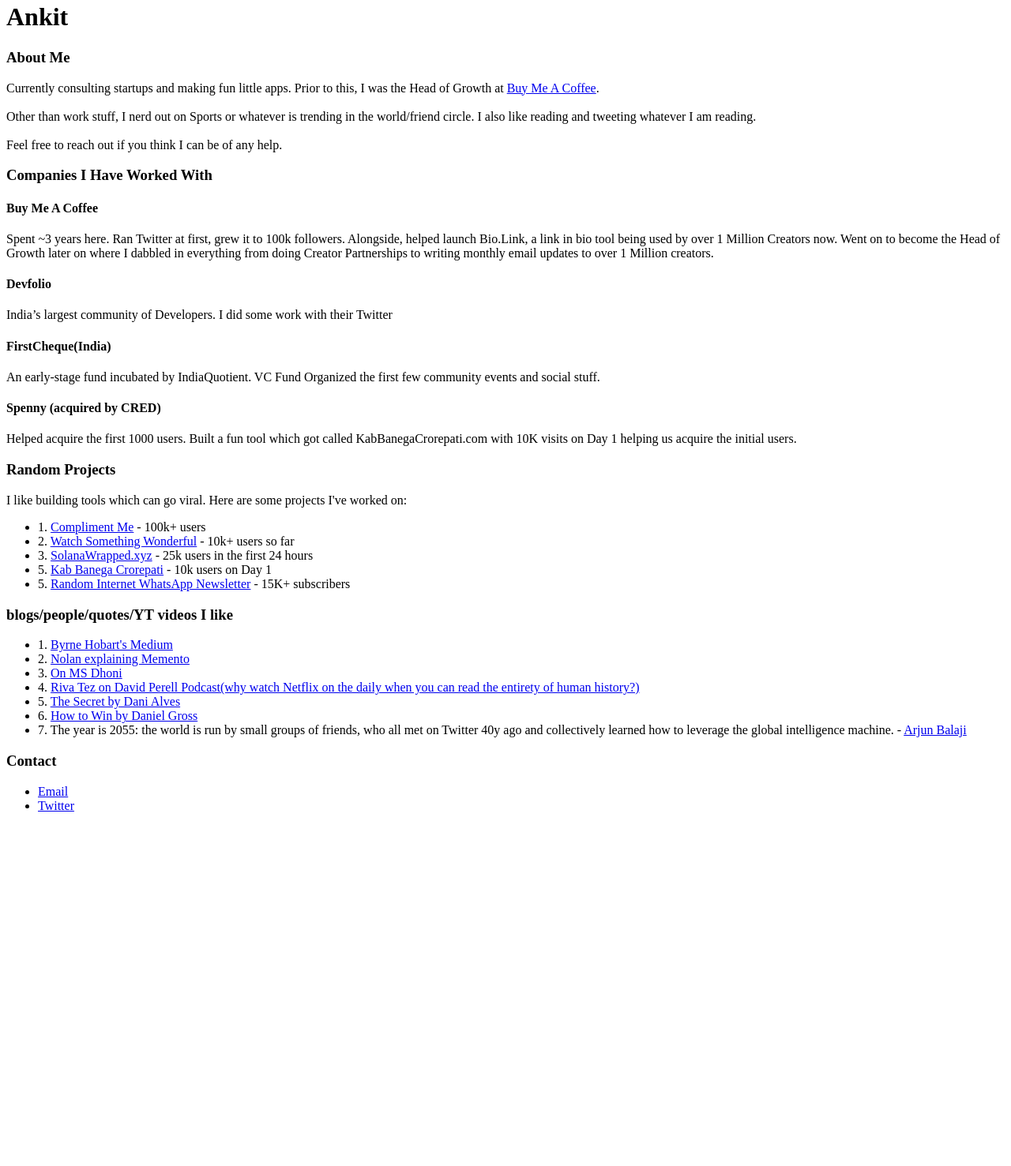
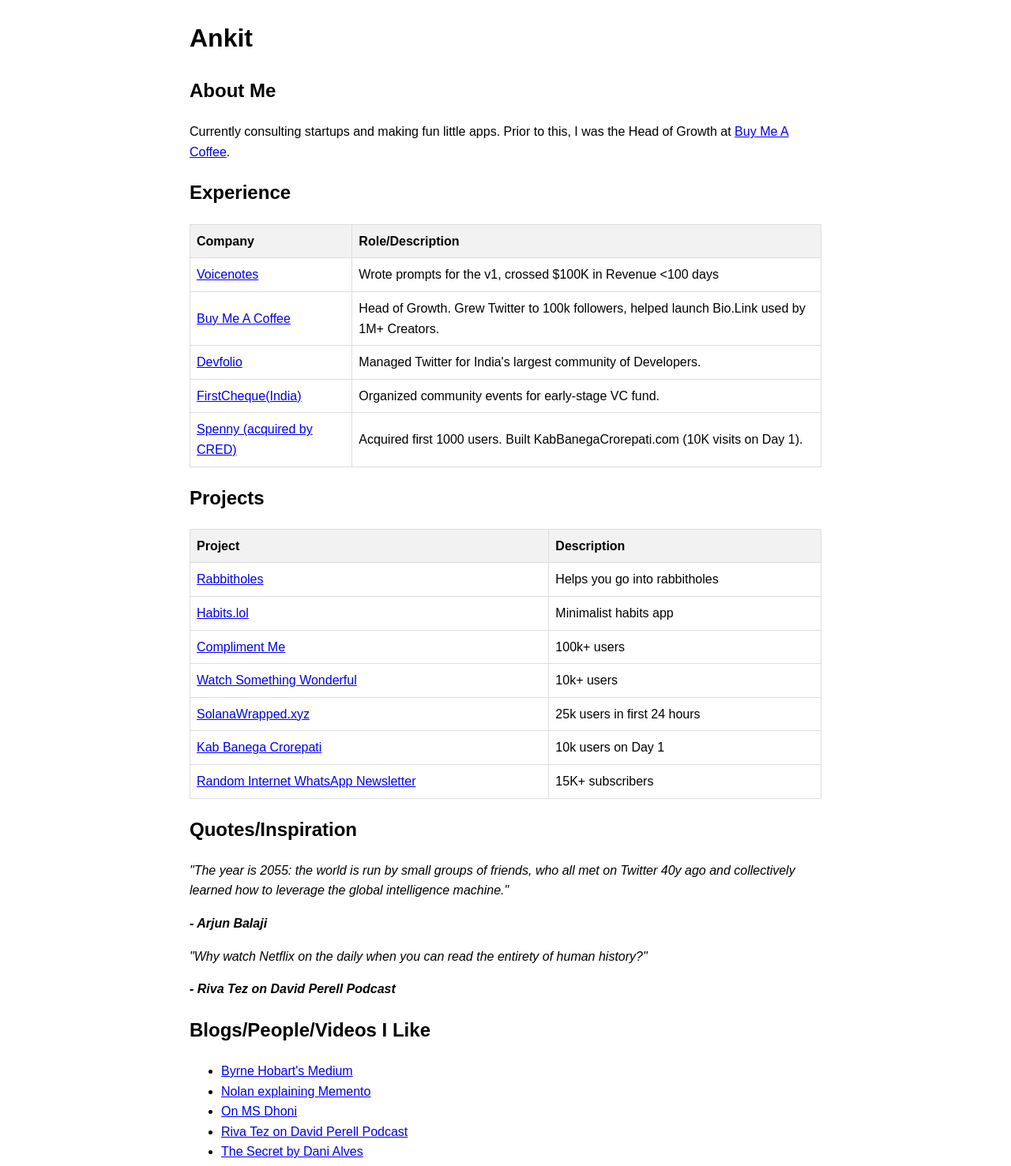
Before and after one commit to ankitkr0/personal, a plain HTML site: page index.html in a window 1280 px wide. Shown: the part 18-1495 px from the top of the page at 79% size. Before the commit the page ends 1064 px from the top, so only its background shows below. Drawn offline with Linux system fonts and the light colour scheme.

Commit message:
Update index.html

```diff
--- a/index.html
+++ b/index.html
@@ -1,73 +1,133 @@
 <!DOCTYPE html>
 <html lang="en">
-<link rel="stylesheet" href="style.css">
-<link rel="icon" type="image/x-icon" href="favicon.ico">
+<head>
+    <meta charset="UTF-8">
+    <meta name="viewport" content="width=device-width, initial-scale=1.0">
+    <title>Ankit</title>
+    <style>
+        body {
+            font-family: Arial, sans-serif;
+            line-height: 1.6;
+            margin: 0 auto;
+            max-width: 800px;
+            padding: 20px;
+        }
+        table {
+            border-collapse: collapse;
+            width: 100%;
+            margin-bottom: 20px;
+        }
+        th, td {
+            border: 1px solid #ddd;
+            padding: 8px;
+            text-align: left;
+        }
+        th {
+            background-color: #f2f2f2;
+        }
+        .quote {
+            font-style: italic;
+            margin-bottom: 10px;
+        }
+        .quote-source {
+            font-weight: bold;
+        }
+    </style>
+</head>
 <body>
-    <header>
-        <div class="container">
-            <h1>Ankit</h1>
-        </div>
-    </header>
+    <h1>Ankit</h1>
 
-    <div class="container content">
-        <section id="about">
-            <h3>About Me</h3>
-        <p>Currently consulting startups and making fun little apps. Prior to this, I was the Head of Growth at <a href="https://www.buymeacoffee.com" target="_blank">Buy Me A Coffee</a>.<br> <br> Other than work stuff, I nerd out on Sports or whatever is trending in the world/friend circle. I also like reading and tweeting whatever I am reading. <br> <br> Feel free to reach out if you think I can be of any help.</p>
-        </section>
+    <h2>About Me</h2>
+    <p>Currently consulting startups and making fun little apps. Prior to this, I was the Head of Growth at <a href="https://www.buymeacoffee.com" target="_blank">Buy Me A Coffee</a>.</p>
 
-      <section id="companies-worked">
-          <h3>Companies I Have Worked With</h3>
-        <div class="company">
-        <h4>Buy Me A Coffee</h4>
-        <p>Spent ~3 years here. Ran Twitter at first, grew it to 100k followers. Alongside, helped launch Bio.Link, a link in bio tool being used by over 1 Million Creators now. Went on to become the Head of Growth later on where I dabbled in everything from doing Creator Partnerships to writing monthly email updates to over 1 Million creators.</p>
-          <div class="company">
-              <h4>Devfolio</h4>
-              <p>India’s largest community of Developers. I did some work with their Twitter</p>
-          </div>
-          <div class="company">
-              <h4>FirstCheque(India)</h4>
-              <p>An early-stage fund incubated by IndiaQuotient. VC Fund Organized the first few community events and social stuff.</p>
-          </div>
-          <div class="company">
-              <h4>Spenny (acquired by CRED)</h4>
-              <p>Helped acquire the first 1000 users. Built a fun tool which got called KabBanegaCrorepati.com with 10K visits on Day 1 helping us acquire the initial users.</p>
-          </div>
-      </section>
+    <h2>Experience</h2>
+    <table>
+        <tr>
+            <th>Company</th>
+            <th>Role/Description</th>
+        </tr>
+        <tr>
+            <td><a href="https://voicenotes.com" target="_blank">Voicenotes</a></td>
+            <td>Wrote prompts for the v1, crossed $100K in Revenue &lt;100 days</td>
+        </tr>
+        <tr>
+            <td><a href="https://www.buymeacoffee.com" target="_blank">Buy Me A Coffee</a></td>
+            <td>Head of Growth. Grew Twitter to 100k followers, helped launch Bio.Link used by 1M+ Creators.</td>
+        </tr>
+        <tr>
+            <td><a href="https://devfolio.co" target="_blank">Devfolio</a></td>
+            <td>Managed Twitter for India's largest community of Developers.</td>
+        </tr>
+        <tr>
+            <td><a href="https://www.firstcheque.com" target="_blank">FirstCheque(India)</a></td>
+            <td>Organized community events for early-stage VC fund.</td>
+        </tr>
+        <tr>
+            <td><a href="https://cred.club" target="_blank">Spenny (acquired by CRED)</a></td>
+            <td>Acquired first 1000 users. Built KabBanegaCrorepati.com (10K visits on Day 1).</td>
+        </tr>
+    </table>
 
-      <section id="projects">
-          <h3>Random Projects</h3>
-          <p>I like building tools which can go viral. Here are some projects I've worked on:</p>
-          <ul>
-              <li>1. <a href="http://complimentme.replit.app" target="_blank">Compliment Me</a> - 100k+ users</li>
-              <li>2. <a href="http://watchsomethingwonderful.com" target="_blank">Watch Something Wonderful</a> - 10k+ users so far</li>
-              <li>3. <a href="http://solanawrapped.xyz" target="_blank">SolanaWrapped.xyz</a> - 25k users in the first 24 hours</li>
-              <li>5. <a href="https://thehardcopy.co/fintech-marketing-kab-banega-crorepati/" target="_blank">Kab Banega Crorepati</a> - 10k users on Day 1</li>
-              <li>5. <a href="https://twitter.com/search?q=1randominternet&src=typed_query&f=top" target="_blank">Random Internet WhatsApp Newsletter</a> - 15K+ subscribers</li>
-          </ul>
-      </section>
+    <h2>Projects</h2>
+    <table>
+        <tr>
+            <th>Project</th>
+            <th>Description</th>
+        </tr>
+        <tr>
+            <td><a href="http://rabbitholes.replit.app" target="_blank">Rabbitholes</a></td>
+            <td>Helps you go into rabbitholes</td>
+        </tr>
+        <tr>
+            <td><a href="http://habits.lol" target="_blank">Habits.lol</a></td>
+            <td>Minimalist habits app</td>
+        </tr>
+        <tr>
+            <td><a href="http://complimentme.replit.app" target="_blank">Compliment Me</a></td>
+            <td>100k+ users</td>
+        </tr>
+        <tr>
+            <td><a href="http://watchsomethingwonderful.com" target="_blank">Watch Something Wonderful</a></td>
+            <td>10k+ users</td>
+        </tr>
+        <tr>
+            <td><a href="http://solanawrapped.xyz" target="_blank">SolanaWrapped.xyz</a></td>
+            <td>25k users in first 24 hours</td>
+        </tr>
+        <tr>
+            <td><a href="https://thehardcopy.co/fintech-marketing-kab-banega-crorepati/" target="_blank">Kab Banega Crorepati</a></td>
+            <td>10k users on Day 1</td>
+        </tr>
+        <tr>
+            <td><a href="https://twitter.com/search?q=1randominternet&src=typed_query&f=top" target="_blank">Random Internet WhatsApp Newsletter</a></td>
+            <td>15K+ subscribers</td>
+        </tr>
+    </table>
 
-      <section id="blogs/people/quotes/YT videos I like">
-        <h3>blogs/people/quotes/YT videos I like</h3>
-        <ul>
-          <li>1. <a href="https://byrnehobart.medium.com/" target="_blank">Byrne Hobart's Medium</a></li>
-          <li>2. <a href="https://youtu.be/67e_jl4flpE?si=2ak2RTU9Ufz0od4y">Nolan explaining Memento</a></li>
-          <li>3. <a href="https://www.thecricketmonthly.com/story/762745/the-star-we-don-t-know">On MS Dhoni</a></li>
-          <li>4. <a href="https://youtu.be/lQVcbY52_gY?si=uX7nwJztldp_Rg4u">Riva Tez on David Perell Podcast(why watch Netflix on the daily when you can read the entirety of human history?)</a></li>
-          <li>5. <a href="https://www.theplayerstribune.com/articles/dani-alves-juventus-the-secret">The Secret by Dani Alves</a></li>
-        <li>6. <a href="https://youtu.be/LH1bewTg-P4?si=n3pkwiumb6icA834">How to Win by Daniel Gross</a></li>
-          <li>7. The year is 2055: the world is run by small groups of friends, who all met on Twitter 40y ago and collectively learned how to leverage the global intelligence machine. - <a href="https://twitter.com/arjunblj">Arjun Balaji</a>
-</li>
-        </ul>
-      </section>
+    <h2>Quotes/Inspiration</h2>
+    <div class="quote">
+        <p>"The year is 2055: the world is run by small groups of friends, who all met on Twitter 40y ago and collectively learned how to leverage the global intelligence machine."</p>
+        <p class="quote-source">- Arjun Balaji</p>
+    </div>
+    <div class="quote">
+        <p>"Why watch Netflix on the daily when you can read the entirety of human history?"</p>
+        <p class="quote-source">- Riva Tez on David Perell Podcast</p>
+    </div>
 
-        <section id="contact">
-          <h3>Contact</h3>
-          <ul>
-            <li><a href= "mailto:kr987ankit@gmail.com" target="_blank">Email</a></li>
-            <li><a href="https://twitter.com/ankitkr0" target="_blank">Twitter</a></li>
-          </ul>
+    <h2>Blogs/People/Videos I Like</h2>
+    <ul>
+        <li><a href="https://byrnehobart.medium.com/" target="_blank">Byrne Hobart's Medium</a></li>
+        <li><a href="https://youtu.be/67e_jl4flpE?si=2ak2RTU9Ufz0od4y" target="_blank">Nolan explaining Memento</a></li>
+        <li><a href="https://www.thecricketmonthly.com/story/762745/the-star-we-don-t-know" target="_blank">On MS Dhoni</a></li>
+        <li><a href="https://youtu.be/lQVcbY52_gY?si=uX7nwJztldp_Rg4y" target="_blank">Riva Tez on David Perell Podcast</a></li>
+        <li><a href="https://www.theplayerstribune.com/articles/dani-alves-juventus-the-secret" target="_blank">The Secret by Dani Alves</a></li>
+        <li><a href="https://youtu.be/LH1bewTg-P4?si=n3pkwiumb6icA834" target="_blank">How to Win by Daniel Gross</a></li>
+    </ul>
 
-        </section>
-    </div>
+    <h2>Contact</h2>
+    <p>Email: <a href="mailto:kr987ankit@gmail.com">kr987ankit@gmail.com</a></p>
+    <p>Twitter: <a href="https://twitter.com/ankitkr0" target="_blank">@ankitkr0</a></p>
+    <p>LinkedIn: <a href="https://www.linkedin.com/in/ankitkr0/" target="_blank">linkedin.com/in/ankitkr0</a></p>
+    <p>Buy Me a Coffee: <a href="https://bmc.xyz/ankitkr0" target="_blank">bmc.xyz/ankitkr0</a></p>
 </body>
 </html>
```
